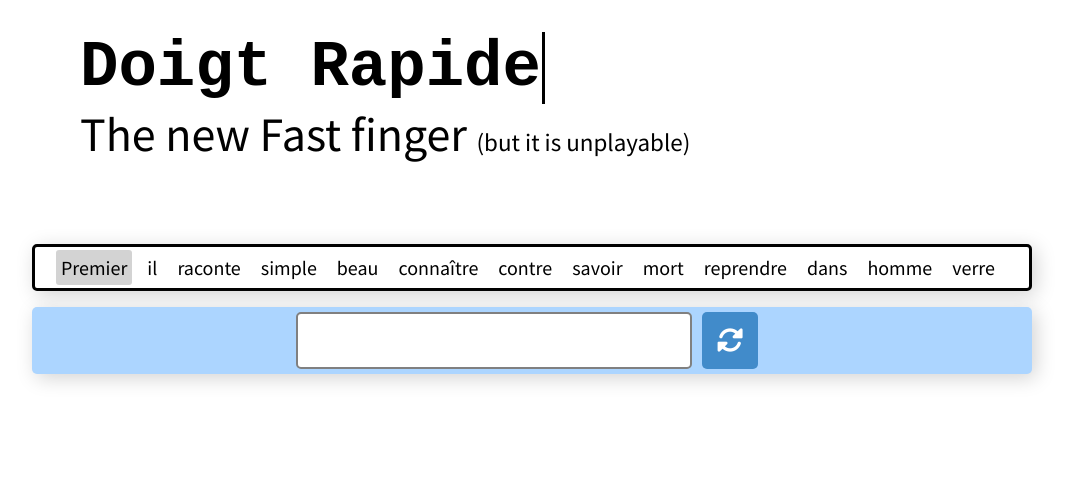
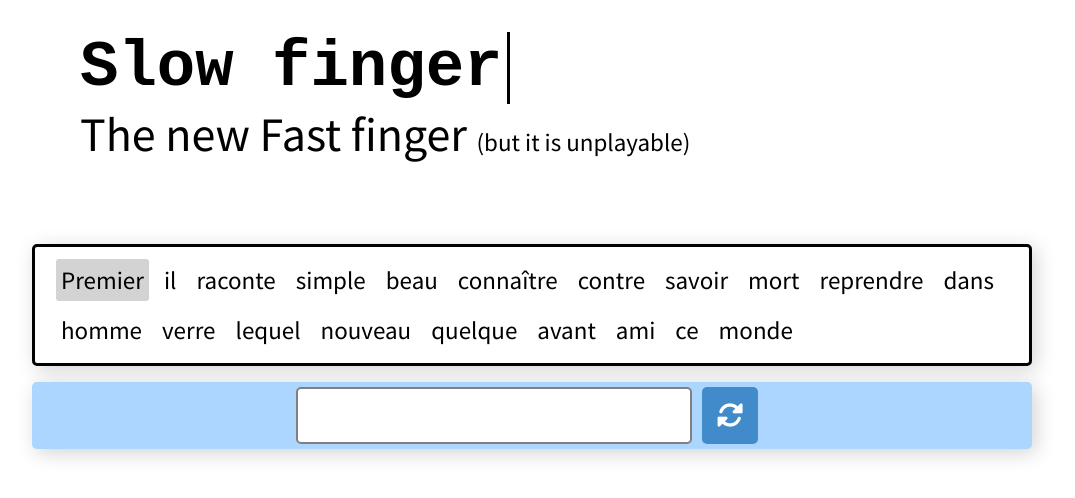
Before and after one commit to NicolasHrt/DoigtRapide, an Angular app: page / in a window 1280 px wide. Shown: the top 498 px of the page, without its empty margins (0-1075 px from the left). Built offline with nearby package versions, Linux system fonts and the light colour scheme.

Commit message:
Correction bug

```diff
--- a/src/app/main-rapide/main-rapide.component.html
+++ b/src/app/main-rapide/main-rapide.component.html
@@ -1,5 +1,5 @@
 <div class="logo">
-  <h1 ><div class="typing-demo" id="logo-1" >Doigt Rapide </div><span id="logo-2">The new Fast finger <span style="font-size:25px;font-weight: 500">(but it is unplayable)</span></span></h1>
+  <h1 ><div class="typing-demo" id="logo-1" >Slow finger</div><span id="logo-2">The new Fast finger <span style="font-size:25px;font-weight: 500">(but it is unplayable)</span></span></h1>
 </div>
 
 <main>
@@ -7,7 +7,7 @@
     <p class="textTowrite" id="textTowrite"></p>
     <div class="Writing">
        <input type="text" name="WritingTextInput" id="WritingTextInput"  #WritingTextInput (keyup.Space)="NextWord(WritingTextInput.value)" (input)="VerifyWord(WritingTextInput.value)">
-      <button class="btn-reset" (click)="onClickFillText()"><i style="color: white;" class="fas fa-sync-alt fa-2x "></i></button>
+      <button class="btn-reset" (click)="Reset()"><i style="color: white;" class="fas fa-sync-alt fa-2x "></i></button>
     </div>
     <div id="SomeWord">
       <p style="font-size:30px">{{actualWord}}</p>
--- a/src/app/main-rapide/main-rapide.component.scss
+++ b/src/app/main-rapide/main-rapide.component.scss
@@ -16,6 +16,7 @@
   width: 1000px;
   .textTowrite
   {
+    overflow-wrap: break-word;
     white-space:normal;
     overflow: hidden;
     padding: 0.5rem 1rem 0.5rem 1rem;
@@ -69,8 +70,8 @@
 }
 
 .typing-demo {
-  width: 12.1ch;
-  animation: typing 1.4s steps(12), blink .5s step-end infinite alternate;
+  width: 11.2ch;
+  animation: typing 1.4s steps(11), blink .5s step-end infinite alternate;
   white-space: nowrap;
   overflow: hidden;
   border-right: 3px solid;
--- a/src/app/main-rapide/main-rapide.component.ts
+++ b/src/app/main-rapide/main-rapide.component.ts
@@ -8,53 +8,51 @@ import {WordsService} from '../words.service'
 })
 export class MainRapideComponent implements OnInit {
   public actualWord: string;
-  public wordsArray : string[];
+  public wordsArray! : string[];
   public correctWords: number;
   public endGame:boolean;
   public result!:number;
   wordIndex: number;
 
- /* newWord():any{
-    this.randomWordService.getWords(10).subscribe(data=>{
-      this.wordsArray = data;
-    });
-  }*/
+ // NewWordsRequest(){
+ //    this.randomWordService.getWords(10).subscribe(data=>{
+ //      this.wordsArray = data;
+ //      console.log(this.wordsArray);
+ //      console.log(data);
+ //    }, err => {
+ //      console.log("error :/");
+ //    });
+ //  }
 
   NextWord(word:string) {
     this.actualWord = word.trim();
     let wordToWrite = this.wordsArray[this.wordIndex];
     let idWordToWrite = 'word-'+this.wordIndex;
-    let HtmlwordToWrite = document.getElementById(idWordToWrite);
+    let HtmlwordToWrite = document.getElementById(idWordToWrite) as HTMLInputElement;
     this.wordIndex++;
 
-    console.log(this.actualWord);
-    console.log(wordToWrite);
     if(this.actualWord === wordToWrite){
-      // @ts-ignore
       HtmlwordToWrite.classList.add('correct');
       this.correctWords++;
     }
     else{
-      // @ts-ignore
       HtmlwordToWrite.classList.add('wrong');
     }
 
+    //When the test is finish
     if(this.wordIndex === this.wordsArray.length) {
       let result=(this.correctWords*100)/this.wordsArray.length;
       this.result= Math.round(result);
       this.endGame=true;
     }
 
-    // @ts-ignore
     HtmlwordToWrite.classList.remove('currentWord');
-    // @ts-ignore
     HtmlwordToWrite.classList.remove('currentWordWrong');
     this.actualWord='';
     (<HTMLInputElement>document.getElementById("WritingTextInput")).value='';
 
     let NextidWordToWrite = 'word-'+this.wordIndex;
-    let NextHtmlwordToWrite = document.getElementById(NextidWordToWrite);
-    // @ts-ignore
+    let NextHtmlwordToWrite = document.getElementById(NextidWordToWrite) as HTMLInputElement;
     NextHtmlwordToWrite.classList.add('currentWord');
 
   }
@@ -63,21 +61,20 @@ export class MainRapideComponent implements OnInit {
     this.actualWord =word.trim();
     let wordToWrite = this.wordsArray[this.wordIndex];
     let idWordToWrite = 'word-'+this.wordIndex;
-    let HtmlwordToWrite = document.getElementById(idWordToWrite);
+    let HtmlwordToWrite = document.getElementById(idWordToWrite) as HTMLInputElement;
     if(!wordToWrite.includes(this.actualWord)){
-      // @ts-ignore
       HtmlwordToWrite.classList.add('currentWordWrong');
     }
     else{
-      // @ts-ignore
       HtmlwordToWrite.classList.remove('currentWordWrong');
     }
   }
 
 
-  onClickFillText(){
+  Reset(){
     this.endGame=false;
     this.wordIndex=0;
+    this.correctWords=0;
     let index = 0;
     let first = true;
     (<HTMLInputElement>document.getElementById("textTowrite")).innerHTML='';
@@ -92,9 +89,8 @@ export class MainRapideComponent implements OnInit {
         first=false;
       }
       spanWord.setAttribute('id',Wordindex);
-      const element = document.getElementById("textTowrite");
-      // @ts-ignore
-      element.appendChild(spanWord);
+      let textTowrite = document.getElementById("textTowrite") as HTMLInputElement;
+      textTowrite.appendChild(spanWord);
       index++;
     }
   }
@@ -102,7 +98,7 @@ export class MainRapideComponent implements OnInit {
   constructor(private randomWordService: WordsService) {
     this.wordIndex=0;
     this.actualWord='';
-    this.wordsArray = ['Premier','il', 'raconte', 'simple','beau','connaître','contre','savoir','mort','reprendre','dans', 'homme','verre'];
+    this.wordsArray = ['Premier','il', 'raconte', 'simple','beau','connaître','contre','savoir','mort','reprendre','dans', 'homme','verre','lequel','nouveau','quelque','avant','ami','ce','monde',];
     this.correctWords=0;
     this.endGame=false;
 
@@ -110,7 +106,8 @@ export class MainRapideComponent implements OnInit {
   }
 
   ngOnInit(): void{
-    this.onClickFillText();
+    this.Reset();
+
     }
 
 }
--- a/src/index.html
+++ b/src/index.html
@@ -2,7 +2,7 @@
 <html lang="en">
 <head>
   <meta charset="utf-8">
-  <title>DoigtRapide</title>
+  <title>Slow Finger</title>
   <base href="/">
   <meta name="viewport" content="width=device-width, initial-scale=1">
   <link rel="icon" type="image/x-icon" href="favicon.ico">
--- a/src/styles.scss
+++ b/src/styles.scss
@@ -14,6 +14,8 @@ body{
   margin:10px 5px;
   padding: 5px 5px;
   border-radius: 3px;
+  line-height: 2;
+  font-size: 25px;
 }
 
 .correct{
```
